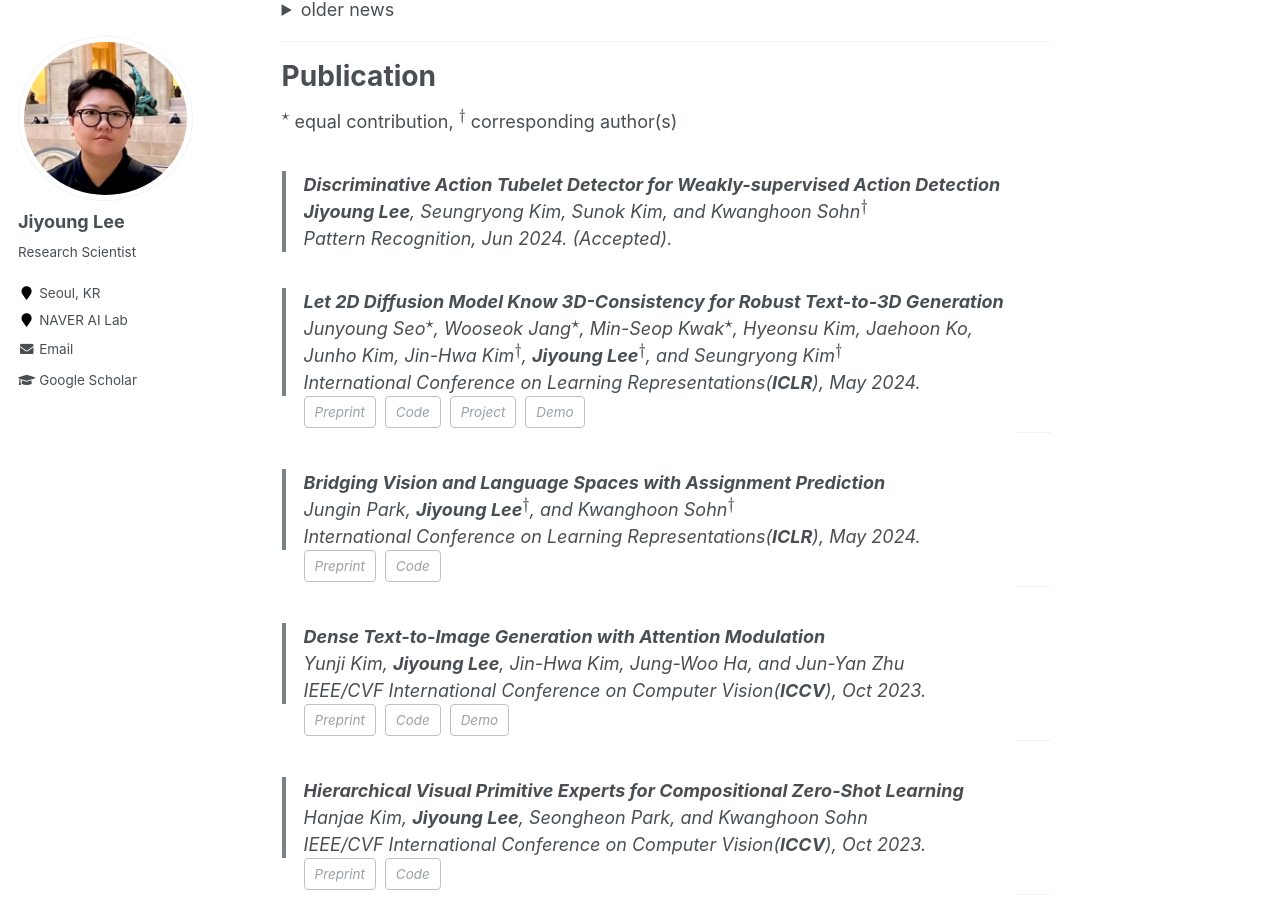
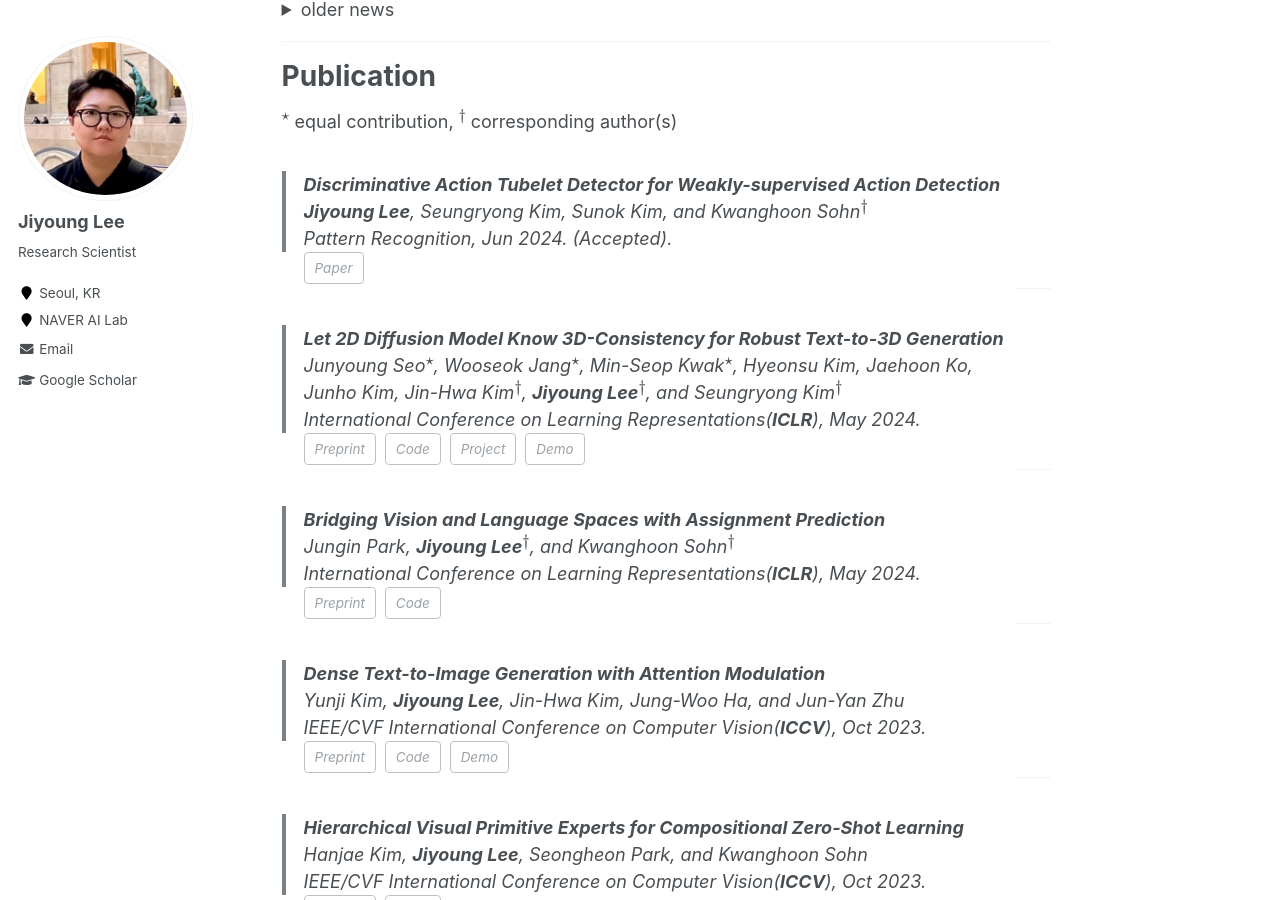
Before and after one commit to lee-jiyoung/lee-jiyoung.github.io, a Jekyll site: the page built from _pages/about.md, in a window 1280 px wide and 900 px high, scrolled down 1204 px. Built offline with Jekyll 4.4.1, drawn with Linux system fonts in a browser that asks for light colours; formulas are drawn with MathJax 3.

Commit message:
Update about.md

```diff
--- a/_pages/about.md
+++ b/_pages/about.md
@@ -90,6 +90,11 @@ $^\star$ equal contribution, $^\dagger$ corresponding author(s)
 > **Discriminative Action Tubelet Detector for Weakly-supervised Action Detection**
 **Jiyoung Lee**, Seungryong Kim, Sunok Kim, and Kwanghoon Sohn<sup>$\dagger$</sup>
 Pattern Recognition, Jun 2024. (Accepted).
+<span class="page__meta page__taxonomy comment__date" itemprop="keywords">
+<a class="page__taxonomy-item" rel="tag" href="https://www.sciencedirect.com/science/article/pii/S0031320324004552">Paper</a>
+</span>
+
+-----------
 
 > **Let 2D Diffusion Model Know 3D-Consistency for Robust Text-to-3D Generation**
 Junyoung Seo<sup>$\star$</sup>, Wooseok Jang<sup>$\star$</sup>, Min-Seop Kwak<sup>$\star$</sup>, Hyeonsu Kim, Jaehoon Ko, Junho Kim, Jin-Hwa Kim<sup>$\dagger$</sup>, **Jiyoung Lee**<sup>$\dagger$</sup>, and Seungryong Kim<sup>$\dagger$</sup>
```
